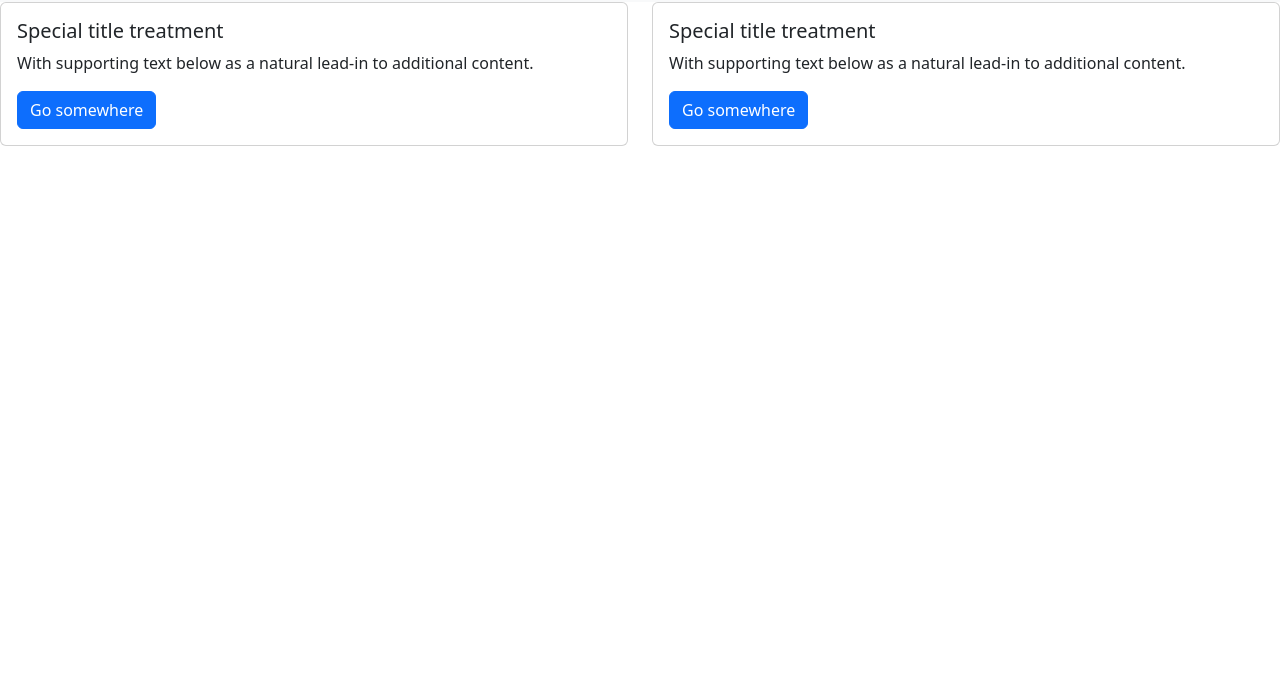
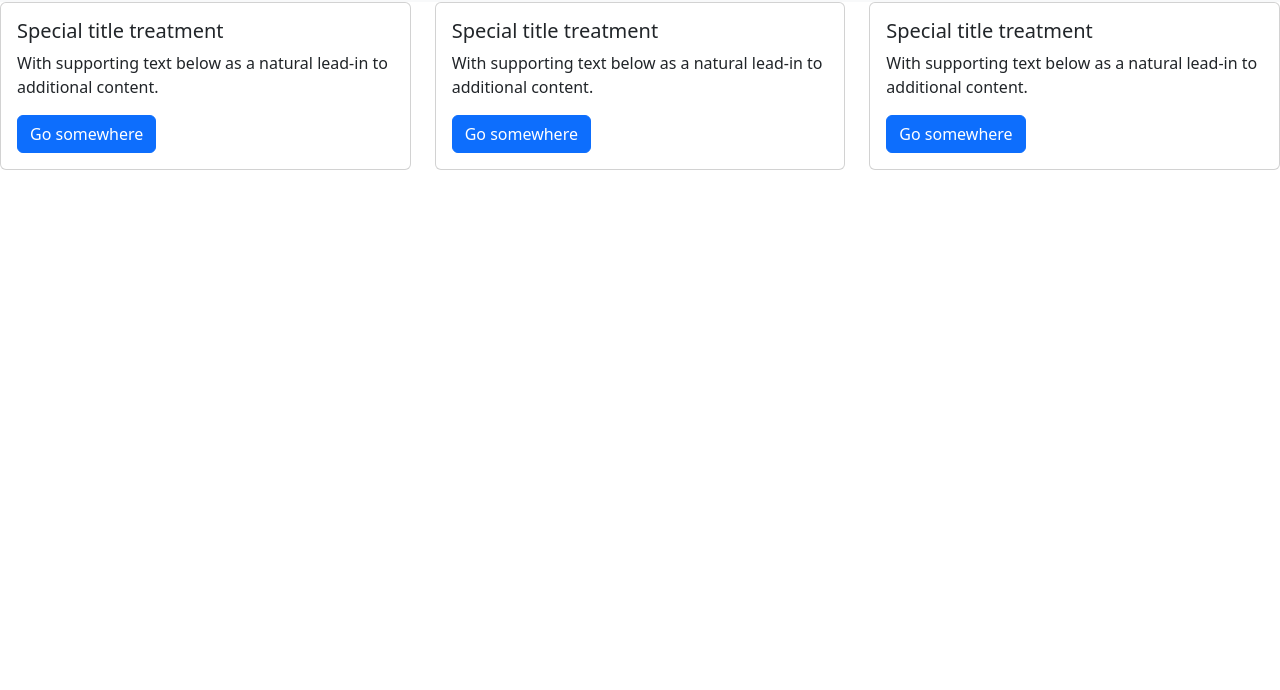
Before and after one commit to ClaudioMendez68/ejemplo1_g7, a plain HTML site: page index.html in a window 1280 px wide. Shown: the part 110-800 px from the top of the page. Drawn offline with nearby package versions, Linux system fonts and the light colour scheme.

Commit message:
Y le pusimos más cartitas al Bootstrap

```diff
--- a/index.html
+++ b/index.html
@@ -52,7 +52,7 @@
   </nav>
   <!-- Cards-->
   <div class="row">
-    <div class="col-sm-6 mb-3 mb-sm-0">
+    <div class="col-sm-4 mb-3 mb-sm-0">
       <div class="card">
         <div class="card-body">
           <h5 class="card-title">Special title treatment</h5>
@@ -61,7 +61,16 @@
         </div>
       </div>
     </div>
-    <div class="col-sm-6">
+    <div class="col-sm-4">
+      <div class="card">
+        <div class="card-body">
+          <h5 class="card-title">Special title treatment</h5>
+          <p class="card-text">With supporting text below as a natural lead-in to additional content.</p>
+          <a href="#" class="btn btn-primary">Go somewhere</a>
+        </div>
+      </div>
+    </div>
+    <div class="col-sm-4">
       <div class="card">
         <div class="card-body">
           <h5 class="card-title">Special title treatment</h5>
```
